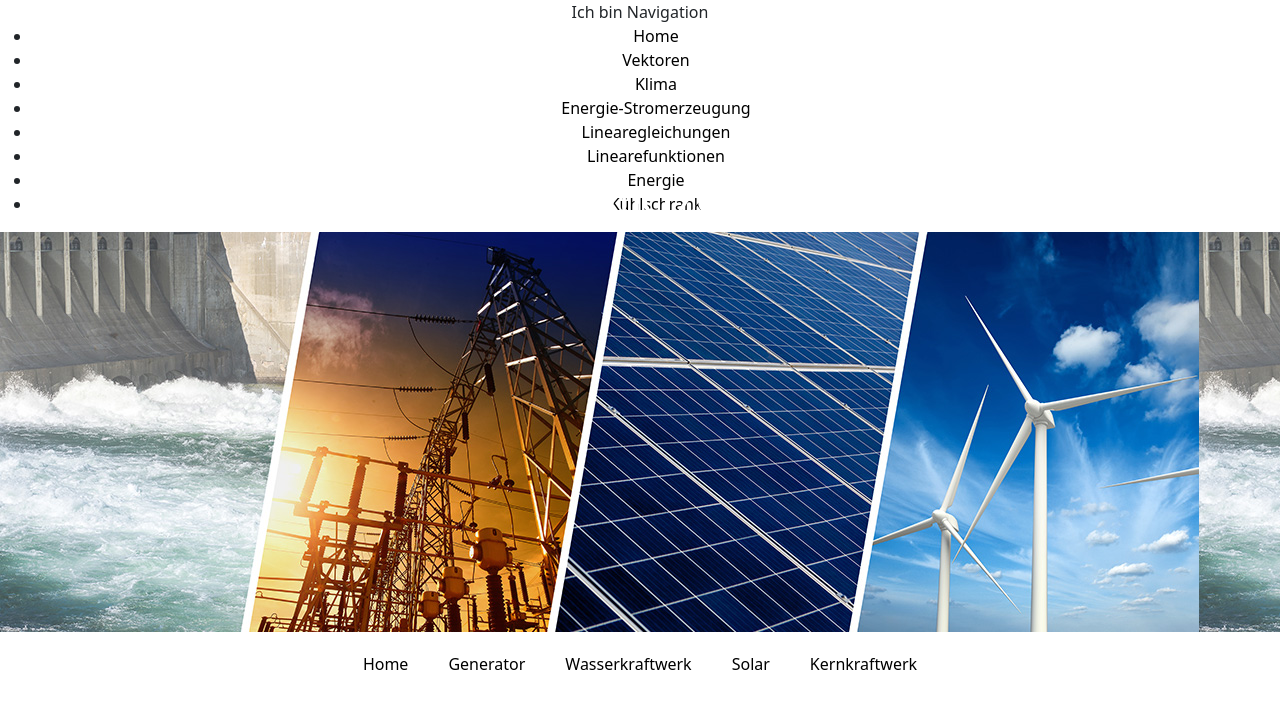
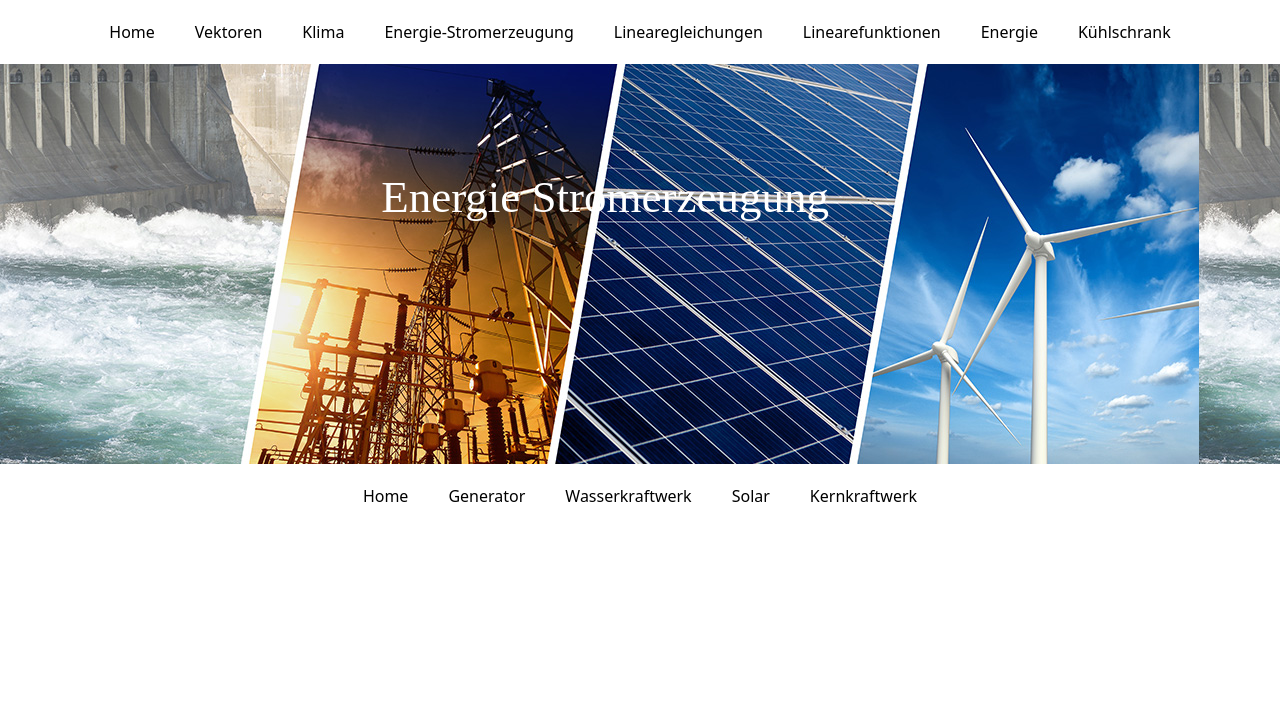
Before and after one commit to BZZ-ab20c/BZZ-ab20c.github.io, a React (Create React App) app in the folder client/: page /energie-stromerzeugung in a window 1280 px wide. Shown: the top 708 px of the page. Built offline with nearby package versions, Linux system fonts and the light colour scheme.

Commit message:
sötti funze nice

```diff
--- a/client/src/components/Navigation.js
+++ b/client/src/components/Navigation.js
@@ -9,21 +9,29 @@ import LineareFunktionen from "../pages/LineareFunktionen";
 import Energie from "../pages/Energie";
 import Kuehlschrank from "../pages/Kuehlschrank";
 import Home from "../pages/energie-stromerzeugung/energie-components/Home/Home";
+import {Kernkraftwerk} from "../pages/energie-stromerzeugung/energie-components/Kernkraftwerk/Kernkraftwerk";
+import {Solar} from "../pages/energie-stromerzeugung/energie-components/Solar/Solar";
+import {Wasserkraftwerk} from "../pages/energie-stromerzeugung/energie-components/Wasserkraftwerk/Wasserkraftwerk";
+import {Generator} from "../pages/energie-stromerzeugung/energie-components/Generator/Generator";
+import "../pages/energie-stromerzeugung/containers/NavItems/NavItems.css";
 
 const Navigation = () => {
     return (
         <div>
-            <div className="navBar">Ich bin Navigation</div>
+            <div className="Blog">
+                <nav>
                     <ul>
                         <li><Link to='/'>Home</Link></li>
                         <li><Link to='/vektoren'>Vektoren</Link></li>
                         <li><Link to='/klima'>Klima</Link></li>
-                <li><Link to='/energie-stromerzeugung/'>Energie-Stromerzeugung</Link></li>
+                        <li><Link to='/energie-stromerzeugung/home/'>Energie-Stromerzeugung</Link></li>
                         <li><Link to='/linearegeleichungen'>Linearegleichungen</Link></li>
                         <li><Link to='/linearefunktionen'>Linearefunktionen</Link></li>
                         <li><Link to='/energie'>Energie</Link></li>
                         <li><Link to='/kuehlschrank'>Kühlschrank</Link></li>
                     </ul>
+                </nav>
+            </div>
 
             <Routes>
                 <Route path="/" element={<Home/>}/>
@@ -32,7 +40,13 @@ const Navigation = () => {
 
                 <Route path="/klima" element={<Klima/>}/>
 
-                <Route path="/energie-stromerzeugung/*" element={<NavItems/>}/>
+                <Route path="/energie-stromerzeugung/*" element={<NavItems/>}>
+                    <Route path="home/" element={<Home/>}/>
+                    <Route path="kernkraftwerk/" element={<Kernkraftwerk/>}/>
+                    <Route path="solar/" element={<Solar/>}/>
+                    <Route path="wasserkraftwerk/" element={<Wasserkraftwerk/>}/>
+                    <Route path="generator/" element={<Generator/>}/>
+                </Route>
 
                 <Route path="/linearegeleichungen" element={<Linearegleichungen/>}/>
                 <Route path="/linearegeleichungen/AM" element={<AM/>}/>
--- a/client/src/pages/energie-stromerzeugung/containers/NavItems/NavItems.js
+++ b/client/src/pages/energie-stromerzeugung/containers/NavItems/NavItems.js
@@ -1,16 +1,10 @@
 import React, {Component} from 'react';
-import {NavLink, Route, Routes} from 'react-router-dom';
+import {NavLink, Outlet} from 'react-router-dom';
 import {Row} from 'react-bootstrap';
-import {Generator} from '../../energie-components/Generator/Generator';
-import {Solar} from '../../energie-components/Solar/Solar';
-import {Kernkraftwerk} from '../../energie-components/Kernkraftwerk/Kernkraftwerk';
-import {Wasserkraftwerk} from '../../energie-components/Wasserkraftwerk/Wasserkraftwerk';
 
 import './NavItems.css';
-import Home from "../../energie-components/Home/Home";
 
 class NavItems extends Component {
-
     render() {
         return (
             <div className="Blog">
@@ -20,7 +14,7 @@ class NavItems extends Component {
                     <nav>
                         <ul>
                             <li><NavLink
-                                to="/energie-stromerzeugung/"
+                                to="/energie-stromerzeugung/home/"
                                 activeStyle={{
                                     color: '#fa923f',
                                     textDecoration: 'underline'
@@ -52,13 +46,7 @@ class NavItems extends Component {
                         </ul>
                     </nav>
                 </header>
-                <Routes>
-                    <Route path="/energie-stromerzeugung/" element={<Home/>}/>
-                    <Route path="/energie-stromerzeugung/kernkraftwerk/" element={<Kernkraftwerk/>}/>
-                    <Route path="/energie-stromerzeugung/solar/" element={<Solar/>}/>
-                    <Route path="/energie-stromerzeugung/wasserkraftwerk/" element={<Wasserkraftwerk/>}/>
-                    <Route path="/energie-stromerzeugung/generator/" element={<Generator/>}/>
-                </Routes>
+                <Outlet/>
                 <Row className="Footer">
                 </Row>
             </div>
```
Lines whose indentation alone changed are shown as unchanged.
